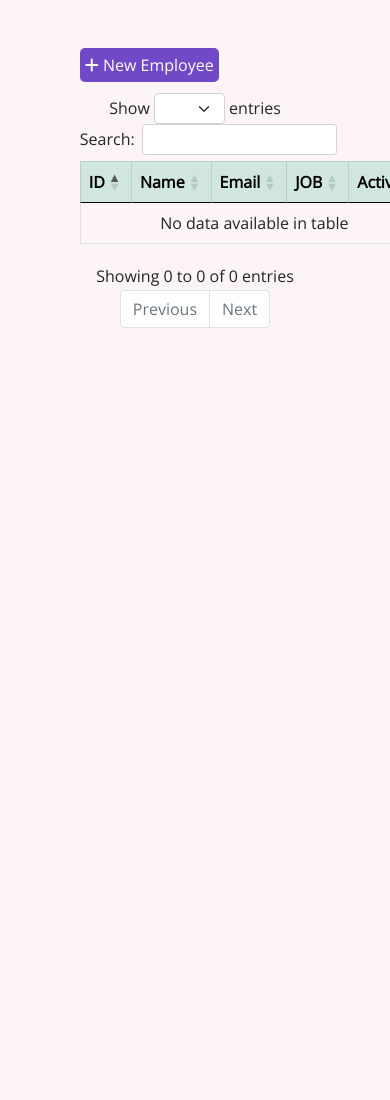
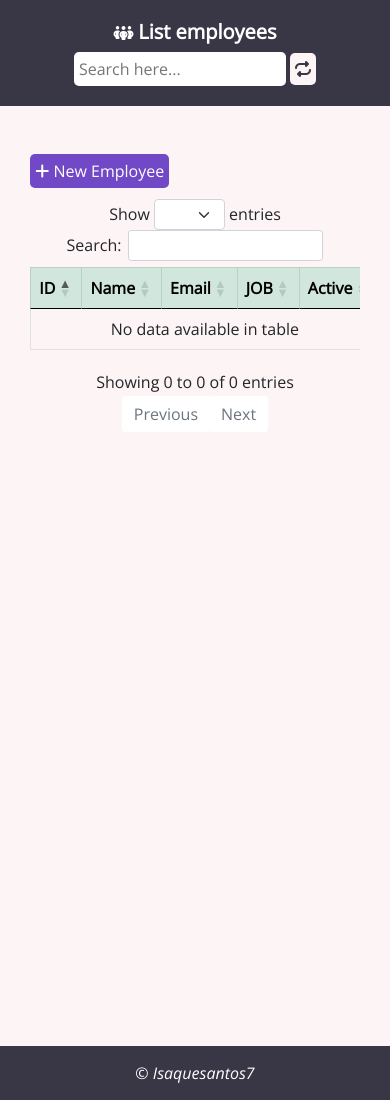
Before and after one commit to Isaquesantos7/django-datables, a Django app: page / in a window 390 px wide; the page is wider, and only the part inside the window is pictured. Before the commit the page ends 328 px from the top of that part, so only its background shows below. Run offline with Django 4.2, Linux system fonts and the light colour scheme; data that the repository does not hold is empty; some libraries are stand-ins or nearby versions.

Commit message:
adicionado header e footer e responsividade

```diff
--- a/static/css/style.css
+++ b/static/css/style.css
@@ -1,30 +1,72 @@
 
 :root {
     --primary-bg-color: #FDF4F5;
+    --primary-bg-color-header: #393646;
     --primary-font-color: #FFF;
     --primary-font-family: 'Open sans';
+    --primary-bg-button: #20c997;
 }
 
-*{
+body {
     margin: 0;
     padding: 0;
     box-sizing: border-box;
     font-family: var(--primary-font-family);
+    background-color: var(--primary-bg-color);
 }
 
-body {
-    background-color: var(--primary-bg-color);
-    margin-top: 3rem;
+/*Custom header*/
+.header {
+    background-color: var(--primary-bg-color-header);
+    margin-bottom: 3rem;
+    padding: 20px;
 }
 
-.container {
-    max-width: 80%;
+.header-nav {
+    display: flex;
+    flex-direction: column;
+    align-items: center;
+    justify-content: center;
+}
+
+.header-nav-title {
+    display: flex;
+    flex-direction: row;
+    gap: 0.3rem;
+}
+
+.header-nav-title > i, h5 {
+    color: var(--primary-font-color);
+    font-weight: 700;
+    align-self:baseline;
+}
+
+.header-search input {
+    border: none;
+    border-radius: 5px;
+    padding: 5px;
+}
+
+.header-search a {
+    color: var(--primary-bg-color-header);
+    background-color: var(--primary-bg-color);
+    border-radius: 5px;
+    padding: 5px;
+}
+
+.header-search a:hover {
+    background-color: var(--primary-bg-button);
+    color: var(--primary-font-color);
+}
+
+.main-container {
+    min-height: 100vh;
 }
 
 .tabela-employee {
-    max-width: 80%;
-    height: 100%;
+    max-width: 90%;
     margin: auto;
+    overflow: auto;
 }
 
 .tabela-new-employee {
@@ -52,3 +94,66 @@
 .tabela-employee button > a > i:hover {
     font-weight: 600;
 }
+
+/*Custom buttons*/
+.paginate_button  > a{
+    border: none;
+    border-radius: 3px;
+}
+.paginate_button > a:hover {
+    color: var(--primary-font-color);
+    background-color: var(--primary-bg-button);
+}
+
+.paginate_button.active > a {
+    background-color: var(--primary-bg-button) !important;
+}
+
+.paginate_button.active > a:hover {
+    font-weight: bold !important;
+}
+
+.footer {
+    position:absolute;
+    width: 100%;
+    margin-top: 3rem;
+}
+
+.main-footer {
+    display: flex;
+    align-items: center;
+    justify-content: center;
+    position: absolute;
+    margin-bottom: 0;
+    left: 0;
+    background-color: var(--primary-bg-color-header);
+    padding: 15px;
+    width: 100%;
+}
+
+.main-footer p {
+    color: var(--primary-font-color);
+    font-style: italic;
+    text-align: center;
+    margin: auto;
+}
+
+@media (min-width: 700px) {
+    .container {
+        max-width: 80%;
+    }
+
+    .header-nav {
+        display: flex;
+        flex-direction: row;
+        align-items: center;
+        justify-content: space-between;
+    }
+
+    .tabela-employee {
+        max-width: 80%;
+        height: 100%;
+        margin: auto;
+        overflow: hidden;
+    }
+}
--- /dev/null
+++ b/templates/header/header.html
@@ -0,0 +1,10 @@
+<nav class="header-nav">
+    <div class="header-nav-title">
+        <i class="fa-solid fa-people-group"></i>
+        <h5>List employees</h5>
+    </div>
+    <div class="header-search">
+        <input type="text" id="search" placeholder="Search here...">
+        <a href="{% url 'index' %}"><i class="fa-solid fa-repeat"></i></a>
+    </div>
+</nav>
--- a/templates/index.html
+++ b/templates/index.html
@@ -13,12 +13,19 @@
     {% include './partes/head.html' %}
 </head>
 <body>
+    <header class="header">
+        {% include './header/header.html' %}
+    </header>
 
-    <div class="container">
-        {% block content %}{% endblock %}
-    </div>
+    <main class="main-container">
+        <div class="container">
+            {% block content %}{% endblock %}
+        </div>
+    </main>
 
-    {% include './partes/footer.html' %}
+    <footer>
+        {% include './partes/footer.html' %}
+    </footer>
 
     <!--Bootstrap5 scripts-->
     <script src="https://cdn.jsdelivr.net/npm/@popperjs/core@2.9.2/dist/umd/popper.min.js" integrity="sha384-IQsoLXl5PILFhosVNubq5LC7Qb9DXgDA9i+tQ8Zj3iwWAwPtgFTxbJ8NT4GN1R8p" crossorigin="anonymous"></script>
@@ -36,7 +43,7 @@
         $('#example').DataTable({
             paging: true, //adiciona paginacao
             pageLength: 6, //quantidade de linhas na pagina
-            lenghtChange: true,
+            lenghtChange: false,
             autoWidth: true, //adiciona largura da coluna automatica
             searching: true, //adiciona campo de pesquisa
             bInfo: true, //adiciona o info sobre os registros da tabelas
--- a/templates/partes/footer.html
+++ b/templates/partes/footer.html
@@ -1,3 +1,5 @@
-<footer>
-    <!-- <h1>FIM</h1> -->
+<footer class="footer">
+    <div class="main-footer">
+        <p>&copy; Isaquesantos7</p>
+    </div>
 </footer>
```
